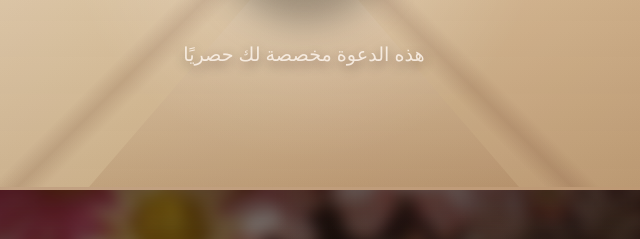
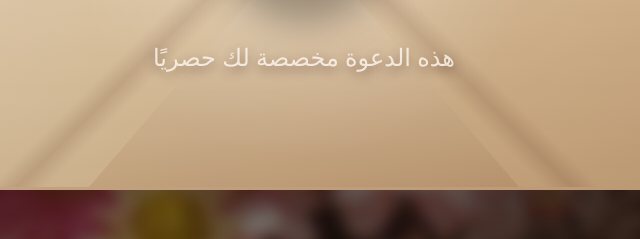
Before and after one commit to Ayoub-Ben-Yedder/invitation, a plain HTML site: page index.html in a window 1280 px wide. Shown: the part 490-729 px from the top of the page, 336-976 px from the left. Drawn offline with Linux system fonts and the light colour scheme; a web font is replaced by a local one.

Commit message:
changed font size

```diff
--- a/index.html
+++ b/index.html
@@ -690,7 +690,7 @@
                 <span></span><span></span><span></span><span></span>
                 <span></span><span></span><span></span><span></span>
             </div>
-            <div class="seal-hint" style="font-size: 1.2rem;">هذه الدعوة مخصصة لك حصريًا</div>
+            <div class="seal-hint" style="font-size: 1.5rem;">هذه الدعوة مخصصة لك حصريًا</div>
         </div>
     </main>
 
```
